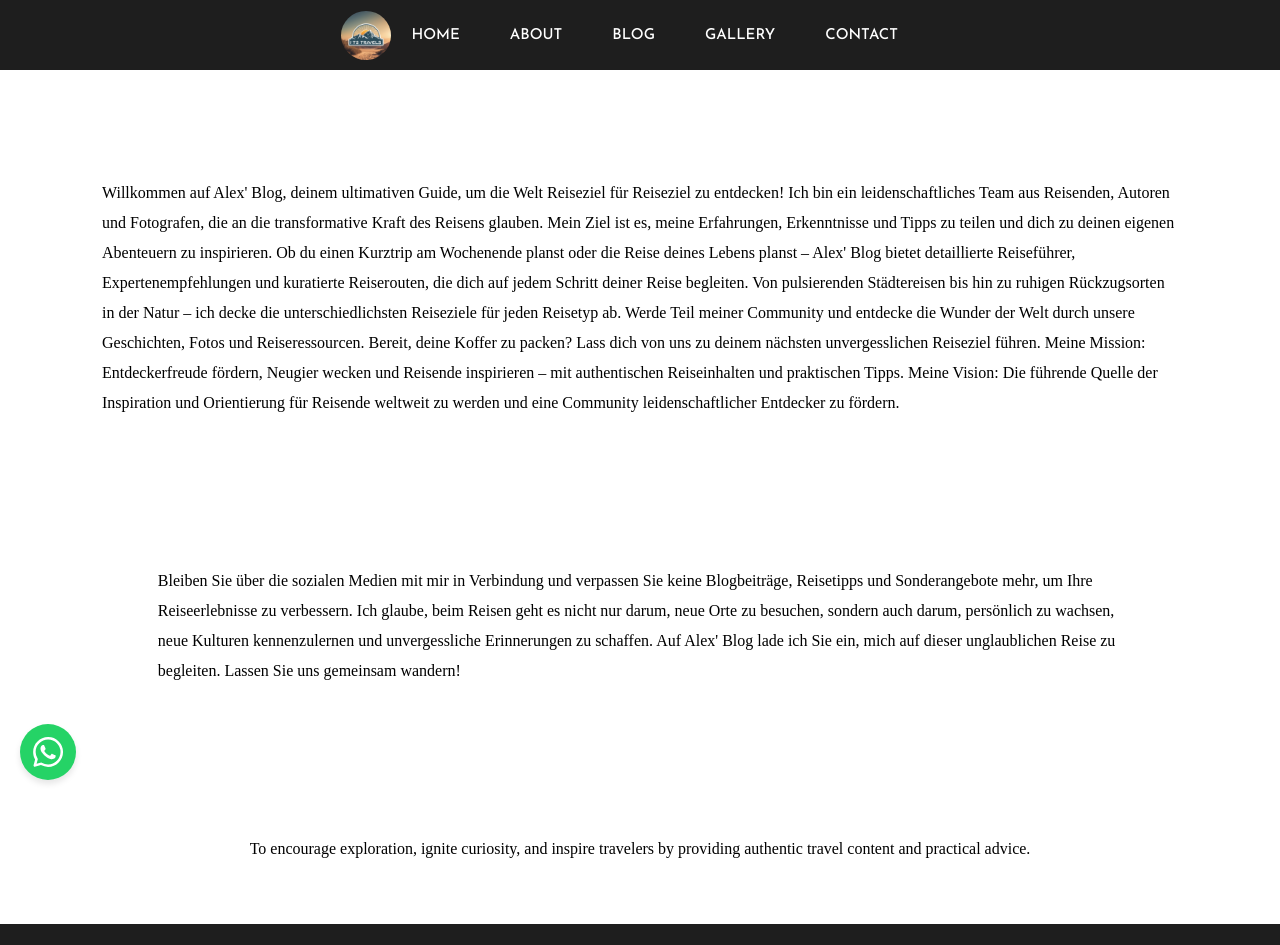
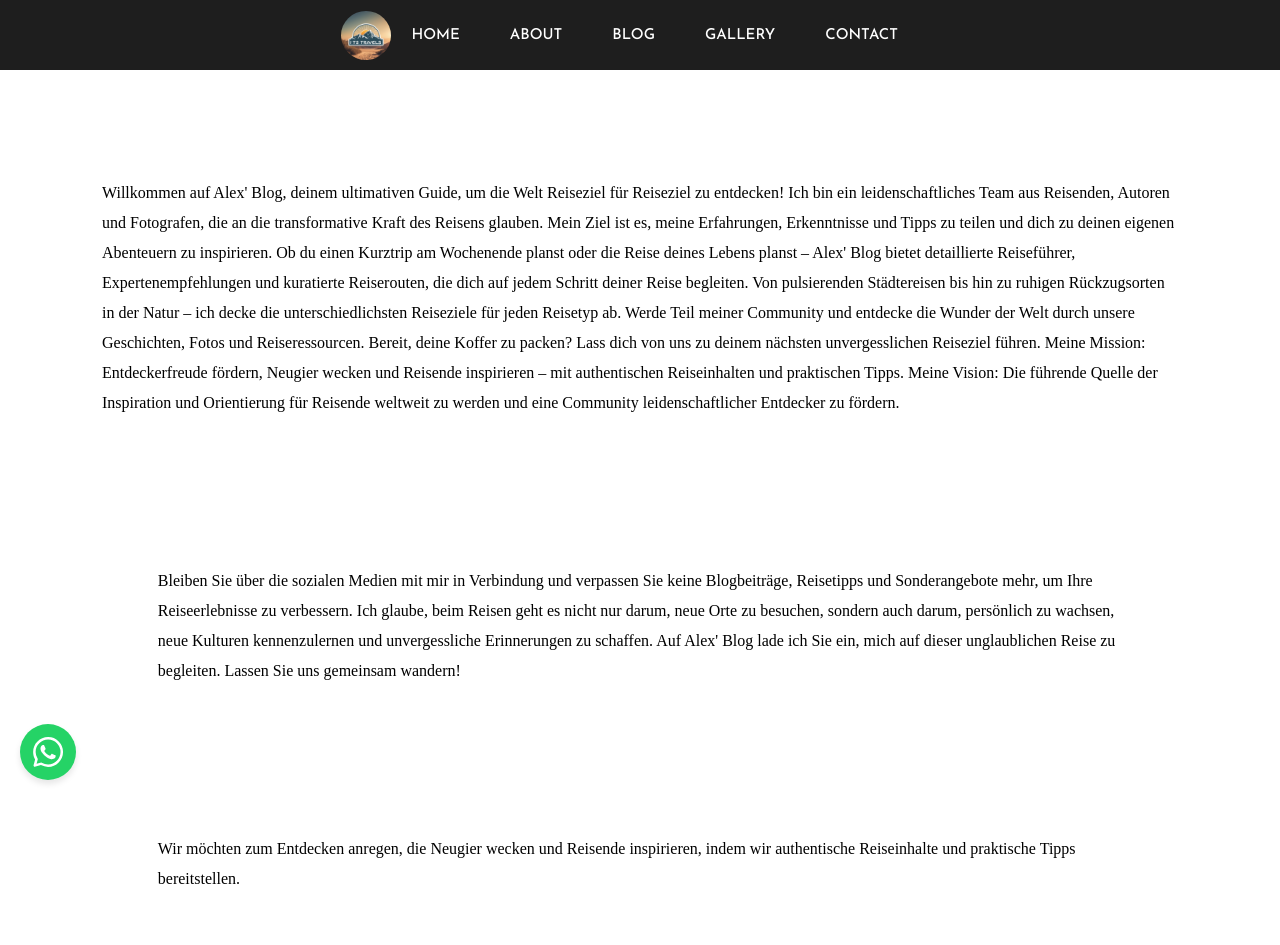
Before and after one commit to BlessingLuphahla/blog-app-ui, a React (Create React App) app: page /about in a window 1280 px wide. Shown: the top 945 px of the page. Built offline with nearby package versions, Linux system fonts and the light colour scheme.

Commit message:
Update About.jsx
about section translation

```diff
--- a/src/pages/about/About.jsx
+++ b/src/pages/about/About.jsx
@@ -5,14 +5,14 @@ function About() {
   return (
     <div className="about">
       <div className="aboutItem">
-        <span className="aboutTitle">ABOUT ME</span>
+        <span className="aboutTitle">ÜBER MICH</span>
         <p className="aboutParagraph">
         Willkommen auf Alex' Blog, deinem ultimativen Guide, um die Welt Reiseziel für Reiseziel zu entdecken! Ich bin ein leidenschaftliches Team aus Reisenden, Autoren und Fotografen, die an die transformative Kraft des Reisens glauben. Mein Ziel ist es, meine Erfahrungen, Erkenntnisse und Tipps zu teilen und dich zu deinen eigenen Abenteuern zu inspirieren. Ob du einen Kurztrip am Wochenende planst oder die Reise deines Lebens planst – Alex' Blog bietet detaillierte Reiseführer, Expertenempfehlungen und kuratierte Reiserouten, die dich auf jedem Schritt deiner Reise begleiten. Von pulsierenden Städtereisen bis hin zu ruhigen Rückzugsorten in der Natur – ich decke die unterschiedlichsten Reiseziele für jeden Reisetyp ab. Werde Teil meiner Community und entdecke die Wunder der Welt durch unsere Geschichten, Fotos und Reiseressourcen. Bereit, deine Koffer zu packen? Lass dich von uns zu deinem nächsten unvergesslichen Reiseziel führen. Meine Mission: Entdeckerfreude fördern, Neugier wecken und Reisende inspirieren – mit authentischen Reiseinhalten und praktischen Tipps. Meine Vision: Die führende Quelle der Inspiration und Orientierung für Reisende weltweit zu werden und eine Community leidenschaftlicher Entdecker zu fördern.
         </p>
         <br />
         <br />
         <div className="aboutItem">
-          <span className="aboutTitle">FOLLOW ME</span>
+          <span className="aboutTitle">FOLGEN SIE MIR</span>
           <p className="aboutParagraph">
             {" "}
             Bleiben Sie über die sozialen Medien mit mir in Verbindung und verpassen Sie keine Blogbeiträge, Reisetipps und Sonderangebote mehr, um Ihre Reiseerlebnisse zu verbessern. Ich glaube, beim Reisen geht es nicht nur darum, neue Orte zu besuchen, sondern auch darum, persönlich zu wachsen, neue Kulturen kennenzulernen und unvergessliche Erinnerungen zu schaffen. Auf Alex' Blog lade ich Sie ein, mich auf dieser unglaublichen Reise zu begleiten. Lassen Sie uns gemeinsam wandern!
@@ -21,10 +21,9 @@ function About() {
         <br />
         <br />
         <div className="aboutItem">
-          <span className="aboutTitle">MY MISSION</span>
+          <span className="aboutTitle">MEINE MISSION</span>
           <p className="aboutParagraph">
-            To encourage exploration, ignite curiosity, and inspire travelers by
-            providing authentic travel content and practical advice.
+          Wir möchten zum Entdecken anregen, die Neugier wecken und Reisende inspirieren, indem wir authentische Reiseinhalte und praktische Tipps bereitstellen.
           </p>
         </div>
       </div>
```
